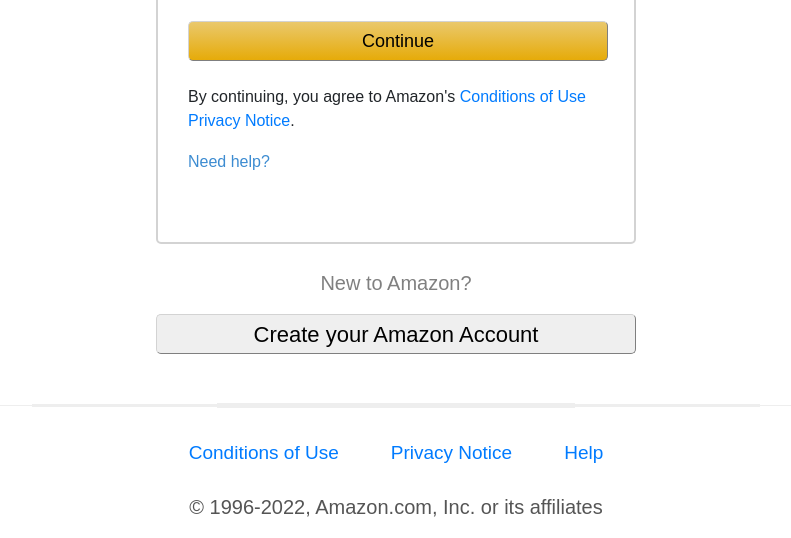
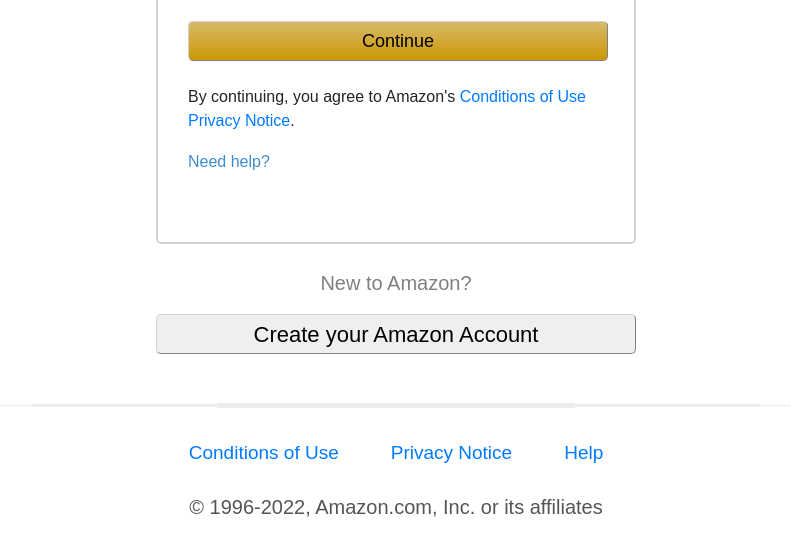
Before and after one commit to JACedwards/amazon-signin-page, a plain HTML site: page index.html in a window 1280 px wide. In both pictures the pointer is over the input "Continue". Shown: the part 268-806 px from the top of the page, without its empty margins (244-1035 px from the left). Drawn offline with nearby package versions, Linux system fonts and the light colour scheme.

Commit message:
hover added to continue button

```diff
--- a/main.css
+++ b/main.css
@@ -30,6 +30,10 @@
 
 #continue-gradient{
     background-image: linear-gradient(to top, rgb(230, 171, 9) , rgba(230, 171, 9, 0.568));
+}
+
+#continue-gradient:hover{
+  background-image: linear-gradient(to top, rgb(205, 152, 5) , rgba(196, 145, 5, 0.568));
 }
 
 /* drop down attempt starts */
```
Also changed, not shown: bootsrap_practice.html (added).
